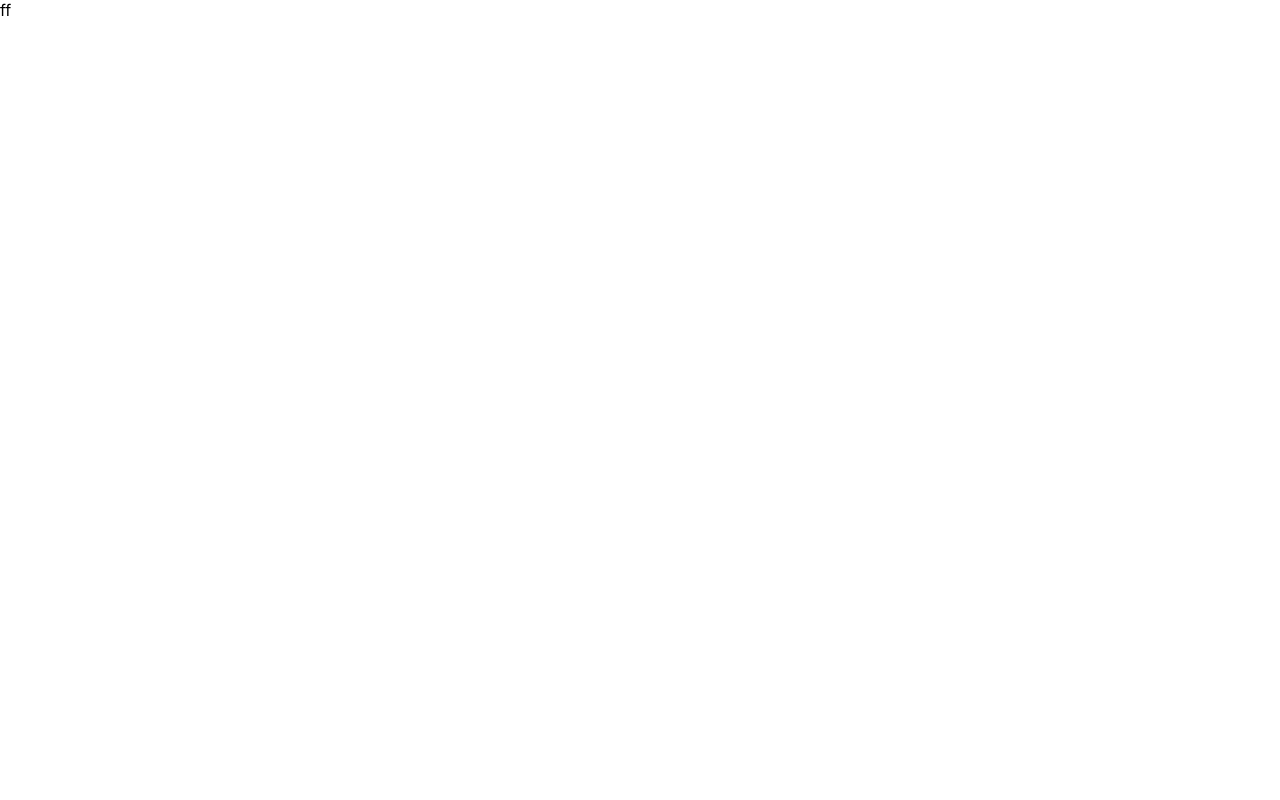
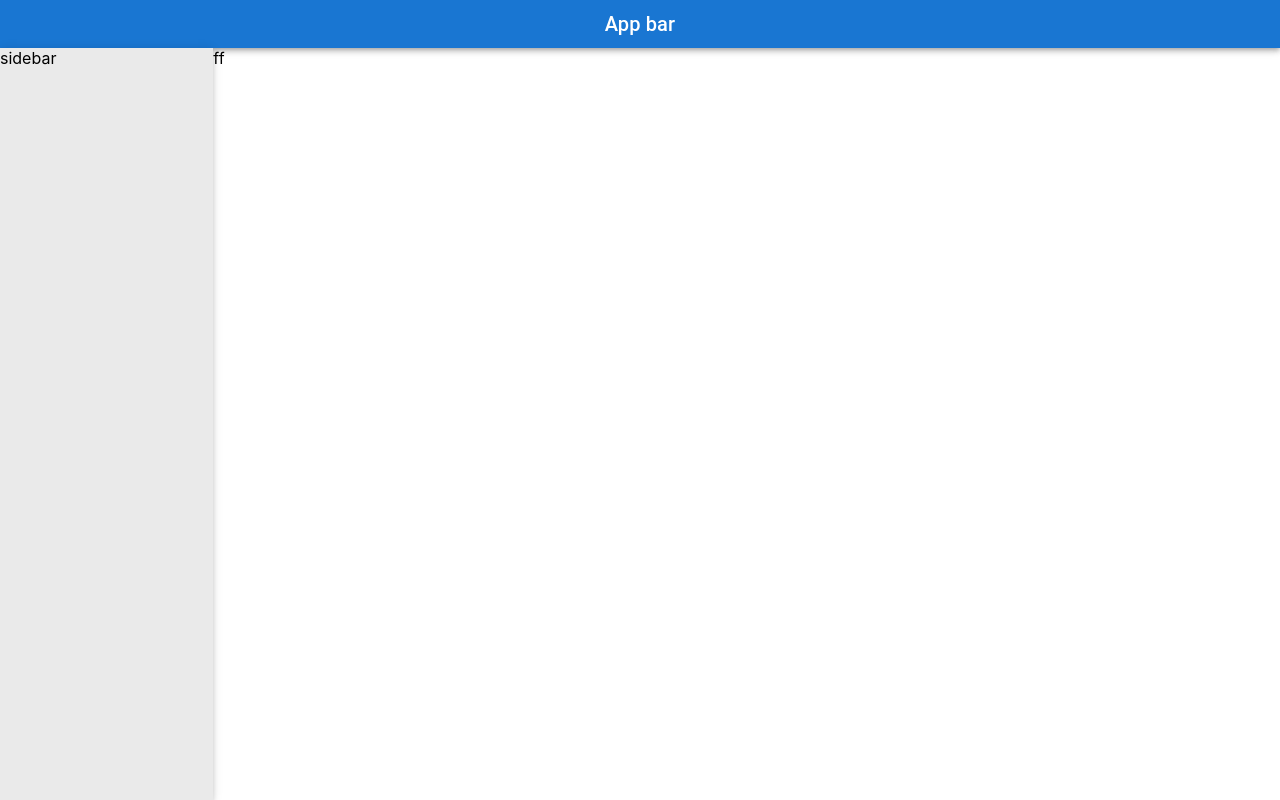
Before and after one commit to AshkanAhmady/nadinSoft---task, a React (Create React App) app: page / in a window 1280 px wide. Built offline with nearby package versions, Linux system fonts and the light colour scheme.

Commit message:
(header, aside & main) boxes styled

```diff
--- a/src/App.tsx
+++ b/src/App.tsx
@@ -1,9 +1,12 @@
+import Layout from "./layout/Layout";
 
 function App() {
   return (
-    <div>
-      ff
-    </div>
+    <Layout>
+      <div>
+        ff
+      </div>
+    </Layout>
   );
 }
 
--- a/src/layout/Header.tsx
+++ b/src/layout/Header.tsx
@@ -1,8 +1,16 @@
+import AppBar from '@mui/material/AppBar';
+import Box from '@mui/material/Box';
+import Typography from '@mui/material/Typography';
+
 const Header = () => {
-
     return (
-        <header>
-        </header>
+        <Box>
+            <AppBar position="static">
+                <Typography variant="h6" component="div" sx={{ padding: ".5rem", display: "flex", flexGrow: 1, justifyContent: "center" }}>
+                    App bar
+                </Typography>
+            </AppBar>
+        </Box>
     );
 };
 
--- a/src/layout/Layout.tsx
+++ b/src/layout/Layout.tsx
@@ -1,17 +1,22 @@
+import { Box, Grid } from "@mui/material";
 import { ChildsComponentsType } from "../types";
 import Header from "./Header";
 
 const Layout: React.FC<ChildsComponentsType> = ({ children }) => {
     return (
-        <div>
+        <Box height="100vh" sx={{ display: "flex", flexDirection: "column" }}>
             <Header />
-            <div>
-                <aside>
-                    sidebar
-                </aside>
-                <main>{children}</main>
-            </div>
-        </div>
+            <Grid sx={{ display: "flex", flexGrow: 1 }} container>
+                <Grid bgcolor="#EAEAEA" boxShadow="0px 4px 5px 0px rgba(0,0,0,0.14), 0px 1px 10px 0px rgba(0,0,0,0.12);" item xs={2}>
+                    <aside>
+                        sidebar
+                    </aside>
+                </Grid>
+                <Grid item xs={10}>
+                    <main>{children}</main>
+                </Grid>
+            </Grid>
+        </Box>
     );
 };
 
--- /dev/null
+++ b/src/types.ts
@@ -0,0 +1,3 @@
+export interface ChildsComponentsType {
+  children: React.ReactNode;
+}
```
